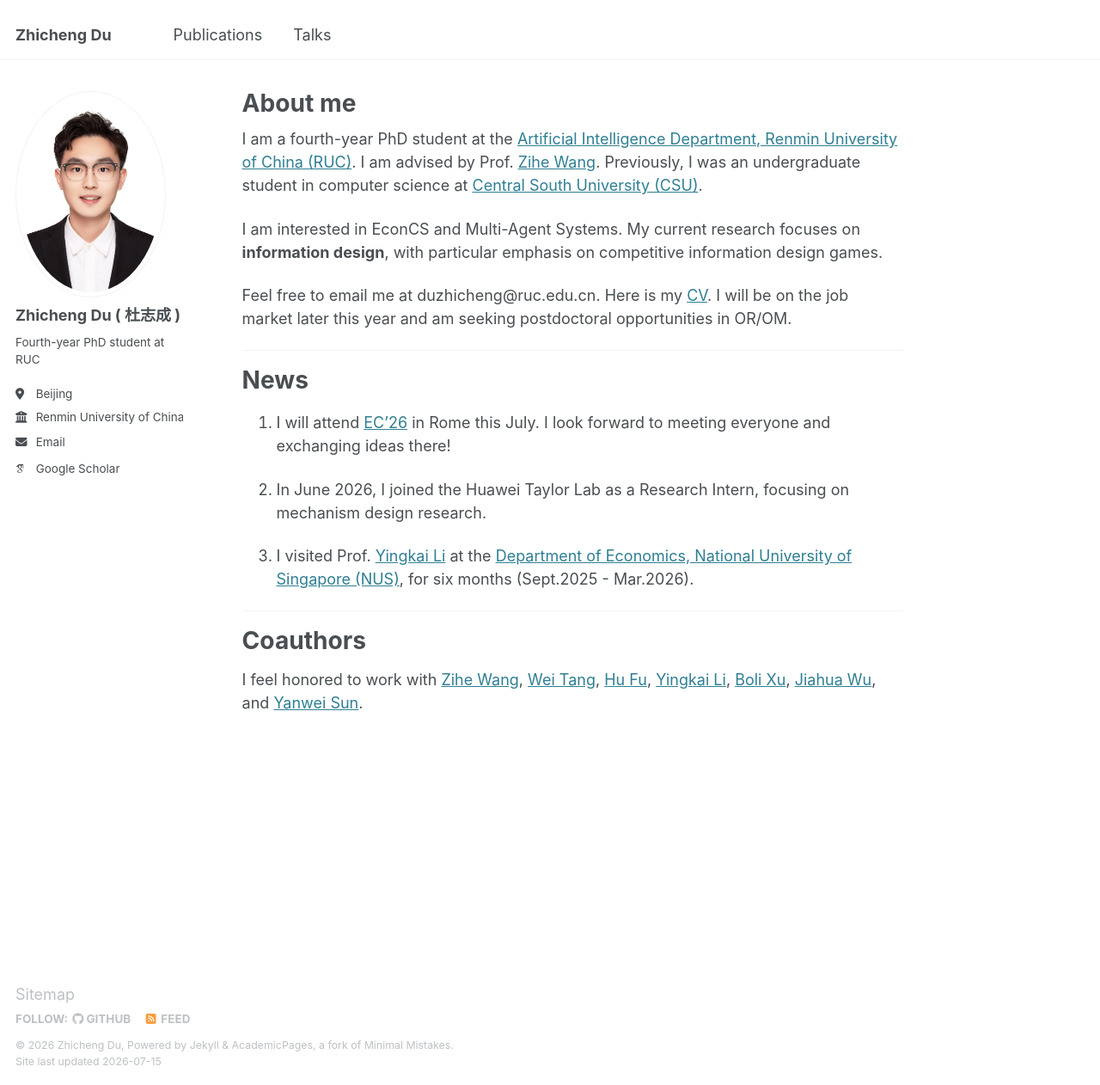
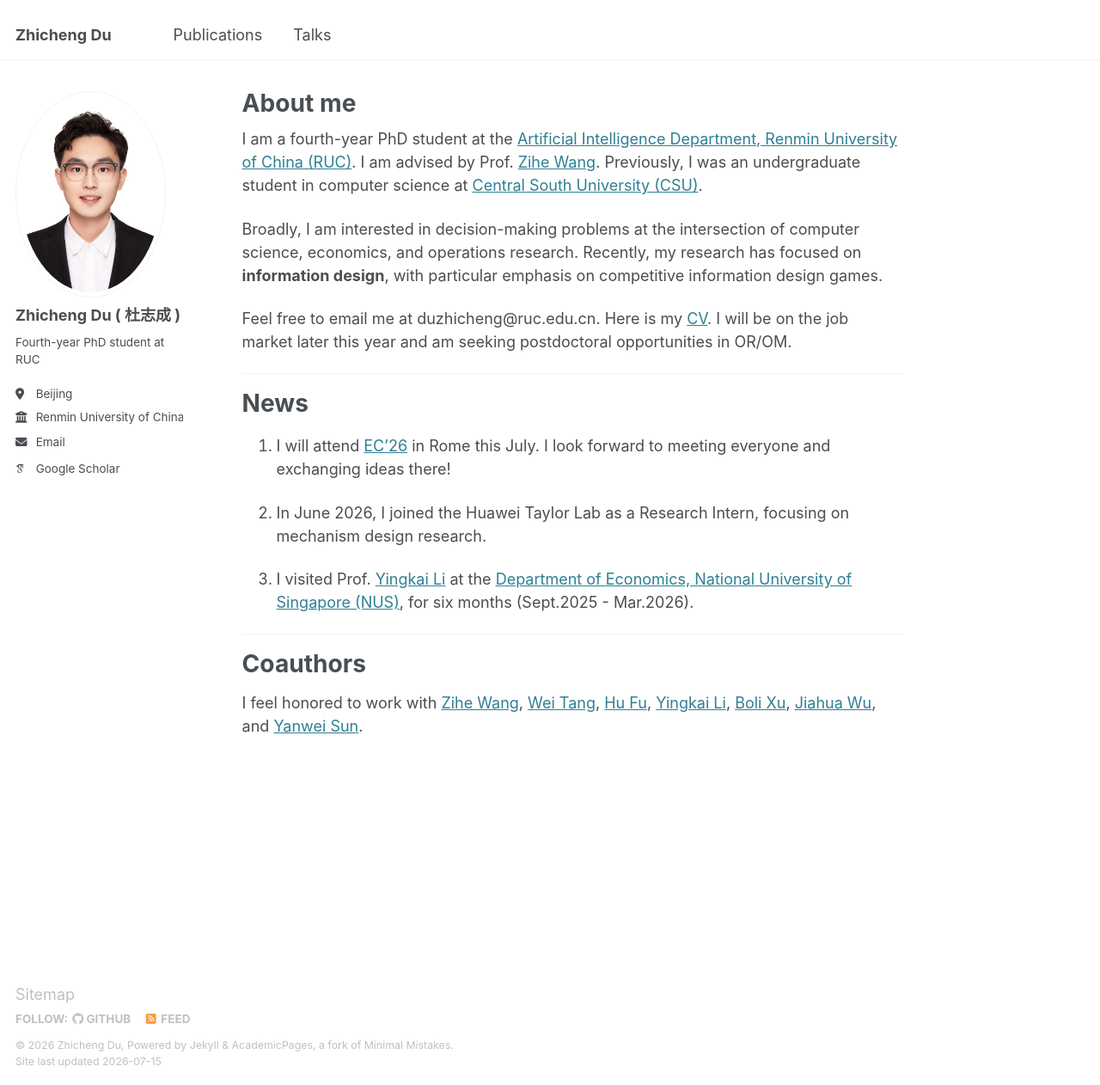
Before and after one commit to DUABC/zhichengdu, a Jekyll site: the page built from _pages/about.md, in a window 1280 px wide and 1262 px high. Shown: the whole window at 86% size. Built offline with Jekyll 4.4.1, drawn with Linux system fonts in a browser that asks for light colours; some web fonts are replaced.

Commit message:
Update research interests on homepage

```diff
--- a/_pages/about.md
+++ b/_pages/about.md
@@ -11,8 +11,8 @@ I am a fourth-year PhD student at the [Artificial Intelligence Department, Renmi
 I am advised by Prof. [Zihe Wang](http://ai.ruc.edu.cn/academicfaculty/szdwn/wzh/index.htm).
 Previously, I was an undergraduate student in computer science at [Central South University (CSU)](https://cse.csu.edu.cn/).
 
-I am interested in EconCS and Multi-Agent Systems.
-My current research focuses on **information design**, with particular emphasis on competitive information design games.
+Broadly, I am interested in decision-making problems at the intersection of computer science, economics, and operations research.
+Recently, my research has focused on **information design**, with particular emphasis on competitive information design games.
 
 Feel free to email me at duzhicheng@ruc.edu.cn.
 Here is my [CV](https://duabc.github.io/zhichengdu/files/CV-20260226.pdf).
```
